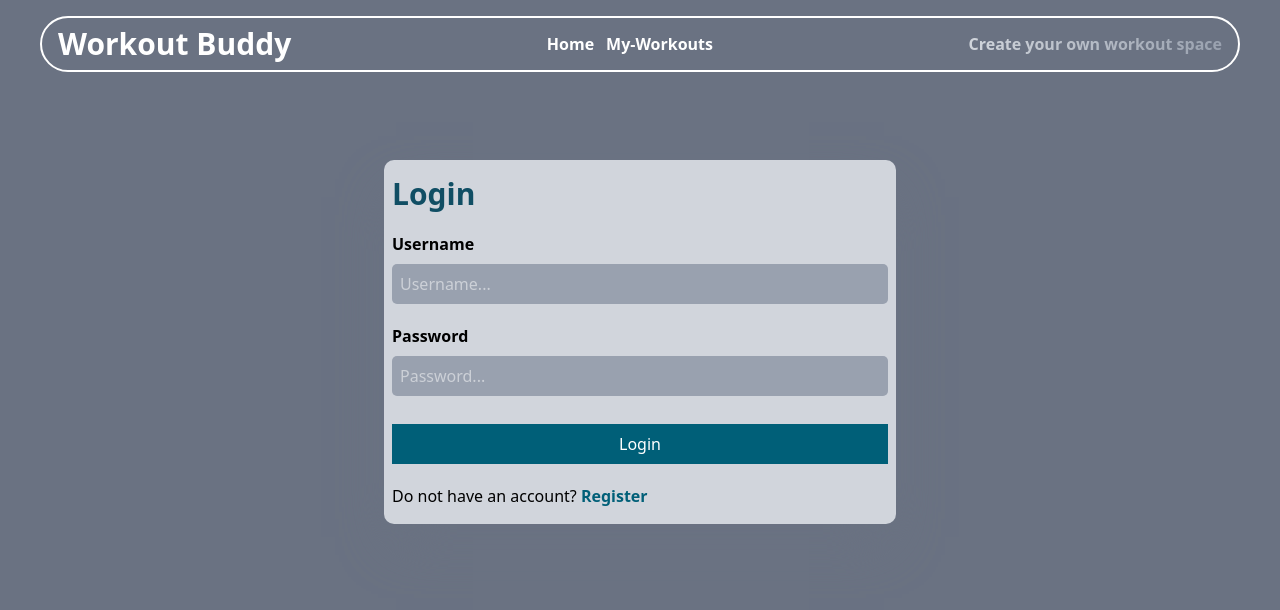
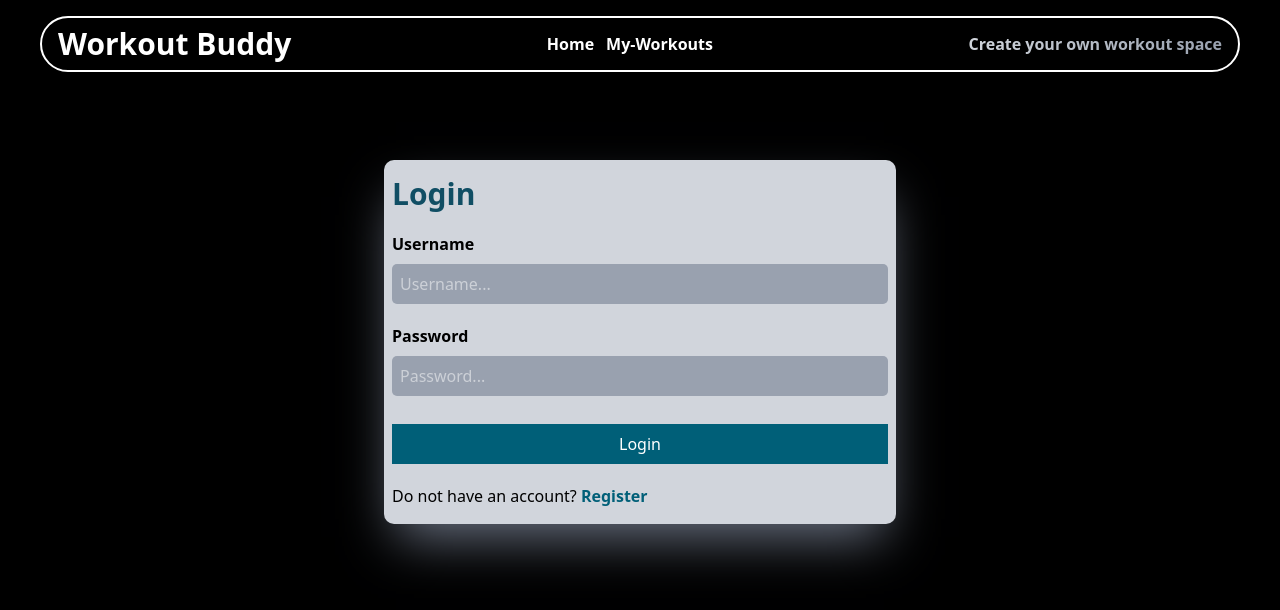
Before and after one commit to DinethSheveen/Workout-Buddy, a React (Vite) app in the folder frontend/: page /login in a window 1280 px wide. Shown: the top 610 px of the page. Built offline with nearby package versions, Linux system fonts and the light colour scheme.

Commit message:
VITE : Element imports

```diff
--- a/frontend/src/App.jsx
+++ b/frontend/src/App.jsx
@@ -1,13 +1,14 @@
 import {BrowserRouter,Routes,Route} from "react-router-dom"
+import { useState } from "react"
 import Navbar from "./components/Navbar"
 import Home from "./pages/Home"
 import UpdateWorkout from "./components/UpdateWorkout"
 import Login from "./pages/Login"
 import Register from "./pages/Register"
 import Protected from "./utils/Protected"
-import { useState } from "react"
 import Profile from "./pages/Profile"
 import UpdateUser from "./components/UpdateUser"
+import MyWorkouts from "./pages/MyWorkouts"
 
 function App() {
 
@@ -20,14 +21,15 @@ function App() {
 
 
   return (
-    <div className="bg-gray-500 min-h-screen">
+    <div className="bg-black min-h-screen">
       <BrowserRouter>
         <Navbar authorizedUser={authorizedUser} setLoggedIn={setLoggedIn} loggedIn={loggedIn}/>
         <Routes>
           <Route path="/login" element={<Login setAuthorizedUser={setAuthorizedUser} setLoggedIn={setLoggedIn}/>}/>
           <Route path="/register" element={<Register/>}/>
           <Route element={<Protected authorizedUser={authorizedUser}/>}>
-            <Route path="/" element={<Home authorizedUser={authorizedUser}/>}/>
+            <Route path="/" element={<Home/>}/>
+            <Route path="/my-workouts" element={<MyWorkouts authorizedUser={authorizedUser}/>}/>
             <Route path="/profile" element={<Profile setLoggedIn={setLoggedIn}/>}/>
             <Route path="/update-profile" element={<UpdateUser/>}/>
             <Route path="/update-workout/:id" element={<UpdateWorkout/>}/>
```
